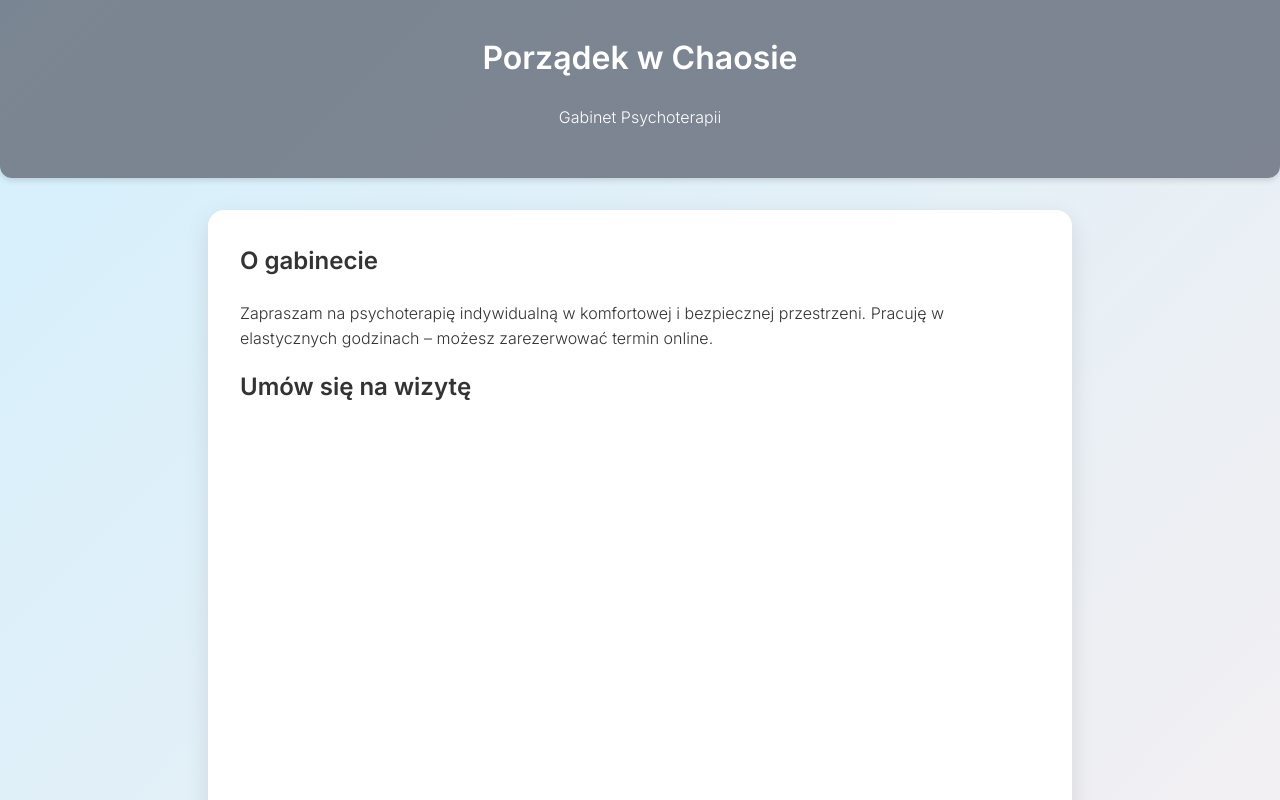
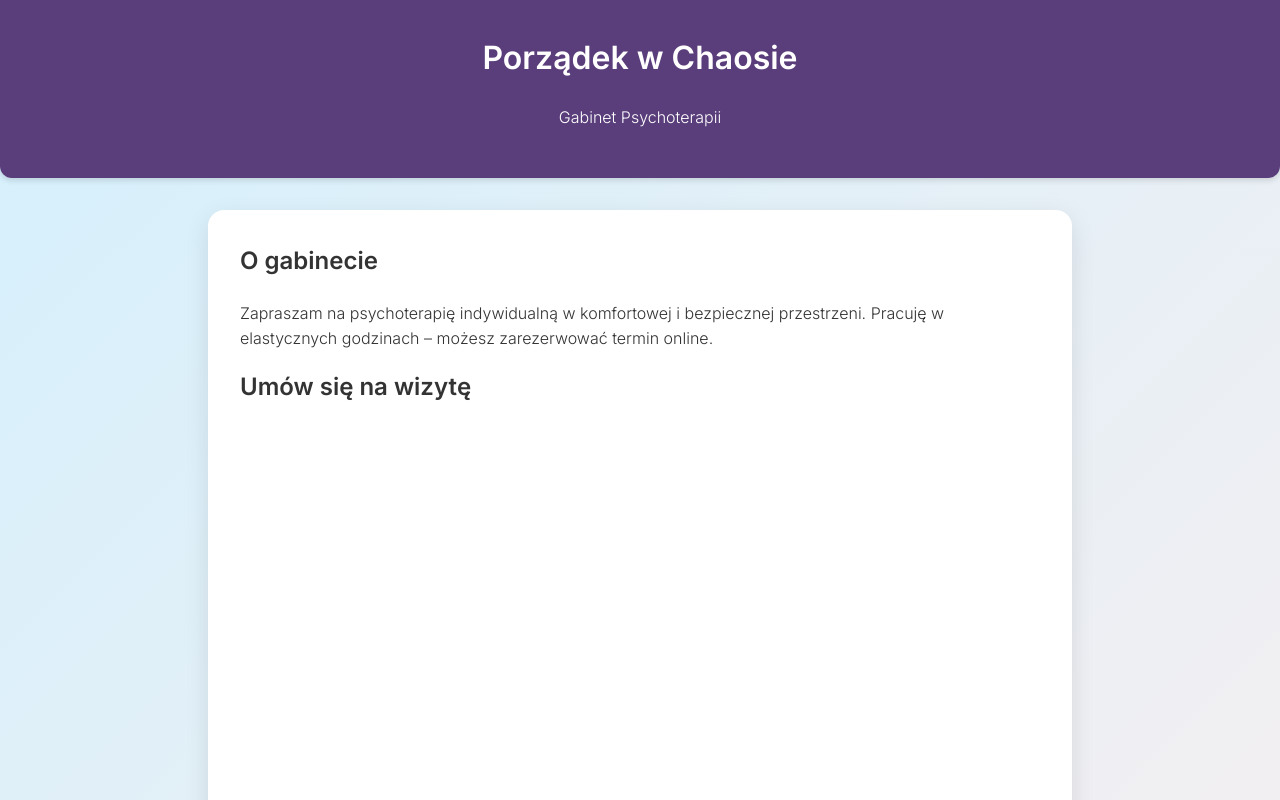
Before and after one commit to suah86/GabinetWWW, a plain HTML site: page index.html in a window 1280 px wide. Shown: the top 800 px of the page. Drawn offline with Linux system fonts and the light colour scheme; a script that the page names is missing.

Commit message:
Update index.html

```diff
--- a/index.html
+++ b/index.html
@@ -16,7 +16,7 @@
     }
 
     header {
-      background: rgba(107, 114, 128, 0.85); /* półprzezroczyste ciemne tło */
+      background: #5a3e7b;
       color: white;
       padding: 2rem 1rem;
       text-align: center;
```
